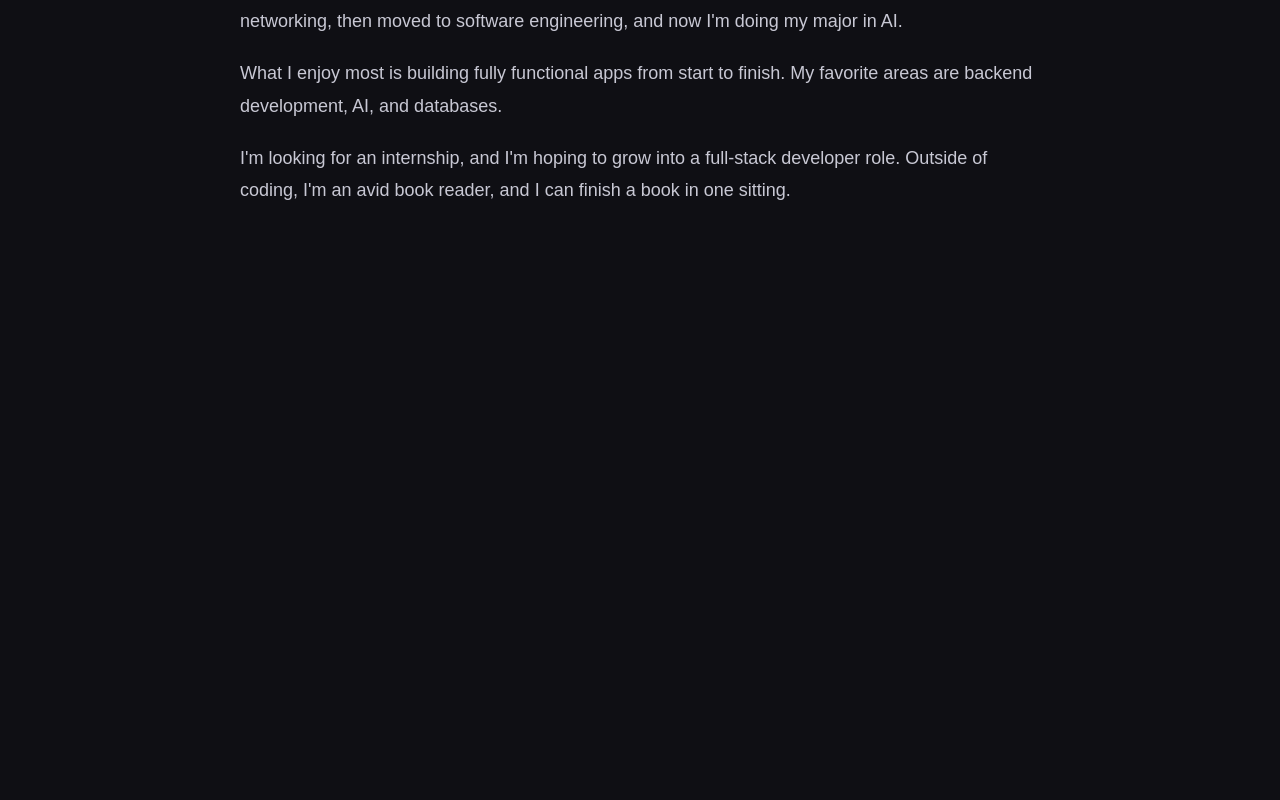
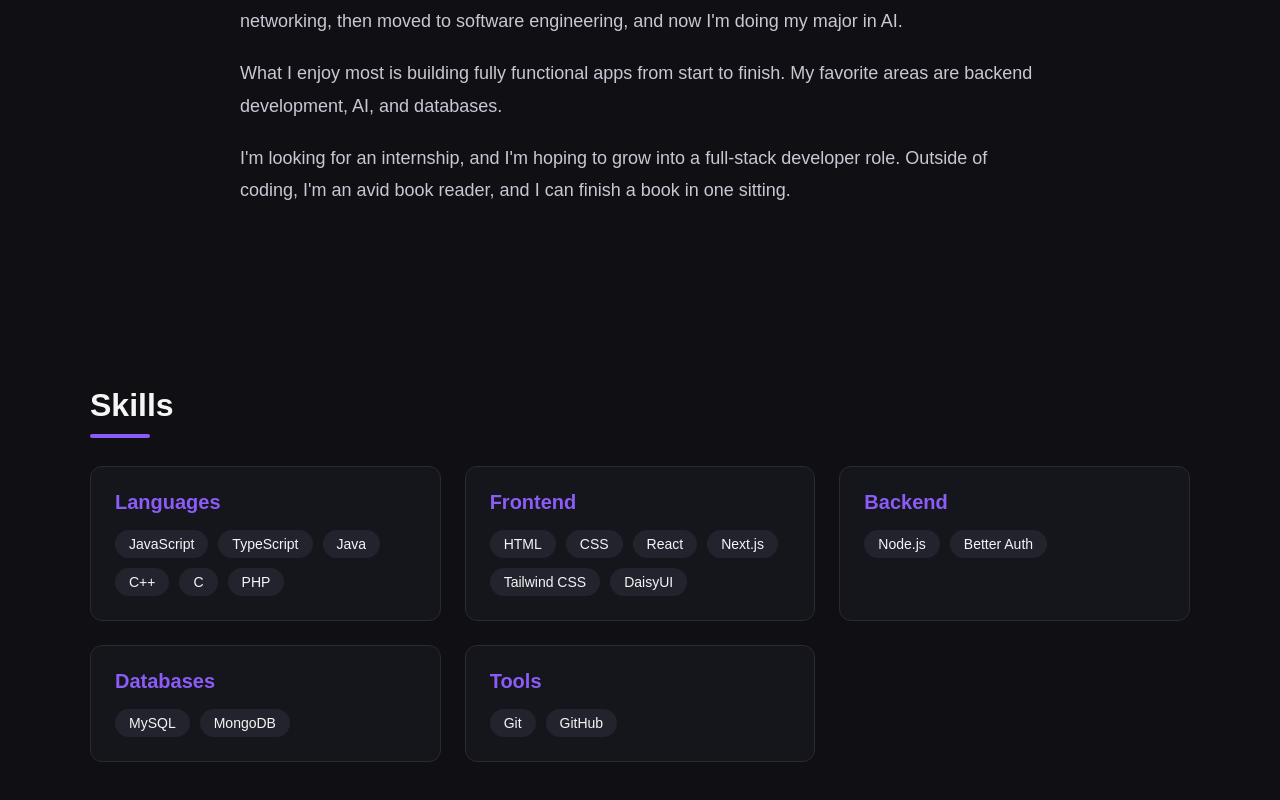
Before and after one commit to tniha10/my-portfolio, a React (Vite) app: page / in a window 1280 px wide. Shown: the part 1000-1800 px from the top of the page. Before the commit the page ends 1307 px from the top, so only its background shows below. Built offline with nearby package versions, Linux system fonts and the light colour scheme.

Commit message:
Skills Section

```diff
--- a/src/App.jsx
+++ b/src/App.jsx
@@ -1,6 +1,7 @@
 import Navbar from './components/Navbar'
 import Hero from './components/Hero'
 import About from './components/About'
+import Skills from './components/Skills'
 
 function App() {
   return (
@@ -8,6 +9,7 @@ function App() {
       <Navbar />
       <Hero />
       <About />
+      <Skills />
     </div>
   )
 }
--- /dev/null
+++ b/src/components/Skills.css
@@ -0,0 +1,59 @@
+.skills {
+  padding: 80px 20px;
+}
+
+.skills-container {
+  max-width: 1100px;
+  margin: 0 auto;
+}
+
+.skills-grid {
+  display: grid;
+  grid-template-columns: repeat(3, 1fr);
+  gap: 24px;
+}
+
+.skill-card {
+  background-color: #15151c;
+  border: 1px solid #2a2a35;
+  border-radius: 12px;
+  padding: 24px;
+}
+
+.skill-card h3 {
+  font-size: 20px;
+  color: #8b5cf6;
+  margin-bottom: 16px;
+}
+
+.skill-tags {
+  display: flex;
+  flex-wrap: wrap;
+  gap: 10px;
+}
+
+.skill-tag {
+  background-color: #23232e;
+  color: #f5f5f5;
+  padding: 6px 14px;
+  border-radius: 20px;
+  font-size: 14px;
+}
+
+/* Tablet */
+@media (max-width: 900px) {
+  .skills-grid {
+    grid-template-columns: repeat(2, 1fr);
+  }
+}
+
+/* Phone */
+@media (max-width: 600px) {
+  .skills {
+    padding: 60px 20px;
+  }
+
+  .skills-grid {
+    grid-template-columns: 1fr;
+  }
+}
--- /dev/null
+++ b/src/components/Skills.jsx
@@ -0,0 +1,56 @@
+import './Skills.css'
+
+const skillGroups = [
+  {
+    title: 'Languages',
+    skills: ['JavaScript', 'TypeScript', 'Java', 'C++', 'C', 'PHP'],
+  },
+  {
+    title: 'Frontend',
+    skills: ['HTML', 'CSS', 'React', 'Next.js', 'Tailwind CSS', 'DaisyUI'],
+  },
+  {
+    title: 'Backend',
+    skills: ['Node.js', 'Better Auth'],
+  },
+  {
+    title: 'Databases',
+    skills: ['MySQL', 'MongoDB'],
+  },
+  {
+    title: 'Tools',
+    skills: ['Git', 'GitHub'],
+  },
+]
+
+function Skills() {
+  return (
+    <section id="skills" className="skills">
+      <div className="skills-container">
+        <h2 className="section-title">Skills</h2>
+
+        <div className="skills-grid">
+          {skillGroups.map(function (group) {
+            return (
+              <div className="skill-card" key={group.title}>
+                <h3>{group.title}</h3>
+
+                <div className="skill-tags">
+                  {group.skills.map(function (skill) {
+                    return (
+                      <span className="skill-tag" key={skill}>
+                        {skill}
+                      </span>
+                    )
+                  })}
+                </div>
+              </div>
+            )
+          })}
+        </div>
+      </div>
+    </section>
+  )
+}
+
+export default Skills
```
